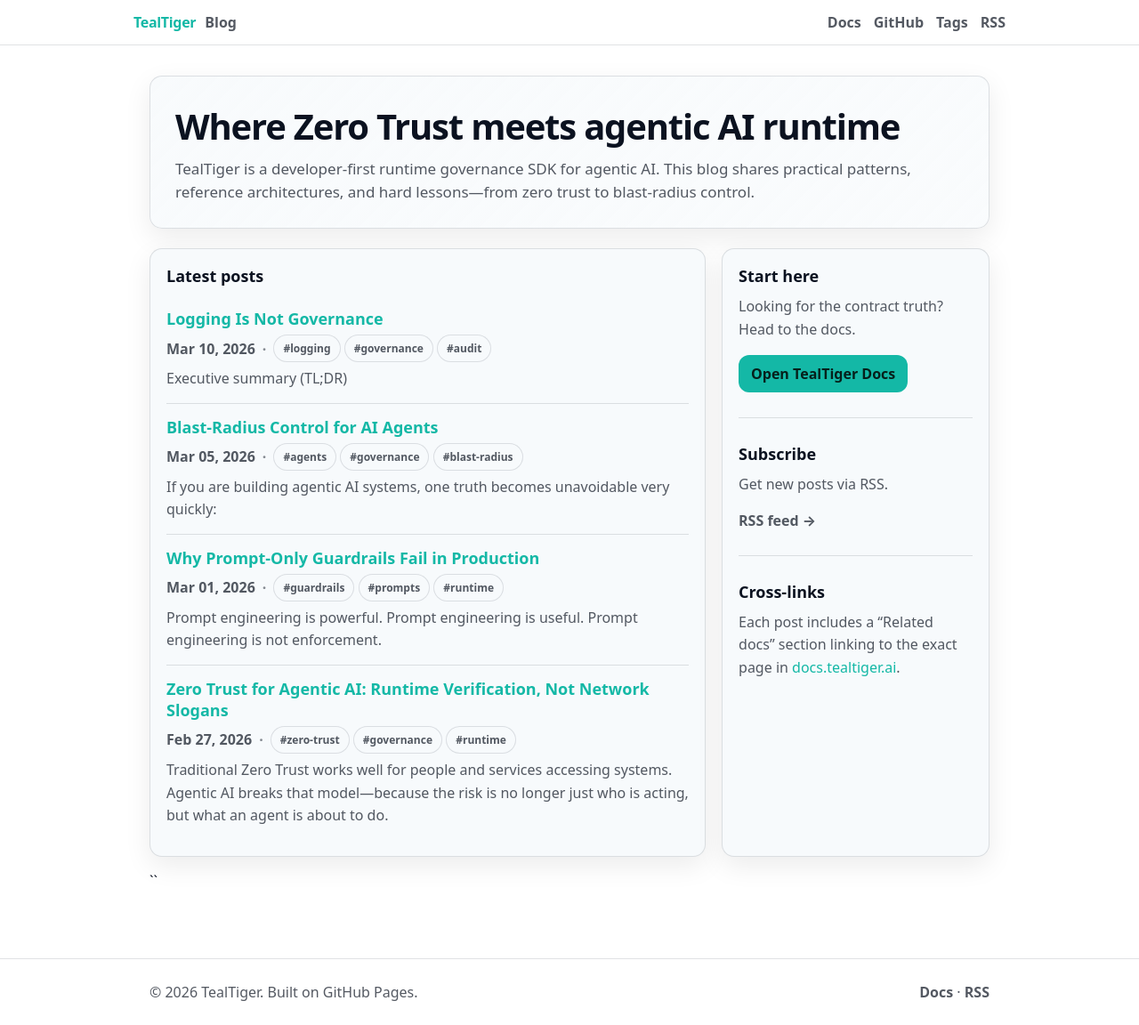
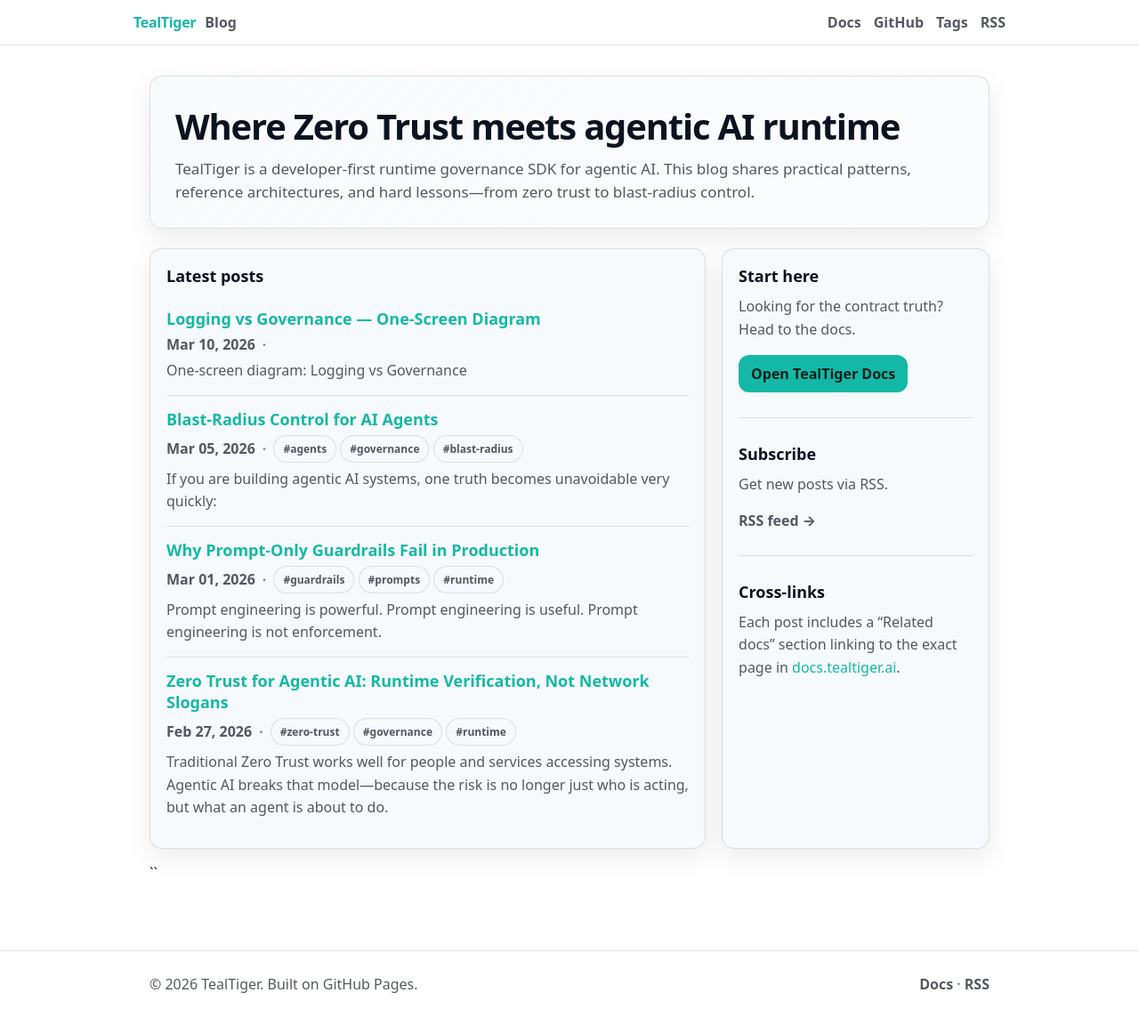
Before and after one commit to agentguard-ai/TealTiger-Blogs, a Jekyll site: the page built from index.md, in a window 1280 px wide and 1152 px high. Shown: the whole window at 89% size. Built offline with Jekyll 4.4.1, drawn with Linux system fonts in a browser that asks for light colours; some of the changed lines change nothing that is shown.

Commit message:
Update 2026-03-10-logging-is-not-governance.md

````diff
--- a/_posts/2026-03-10-logging-is-not-governance.md
+++ b/_posts/2026-03-10-logging-is-not-governance.md
@@ -1,288 +1,60 @@
 ---
-title: "Logging Is Not Governance"
-description: Observability tells you what happened. Governance decides what is allowed to happen. In agentic AI, confusing the two is a production incident waiting to happen.
+title: "Logging vs Governance — One‑Screen Diagram"
+description: A compact, one‑screen view showing where logging ends and governance must enforce in agentic AI systems.
 date: 2026-03-10 00:00:00 +0530
-tags: [logging, governance, audit, runtime, agents, security]
 ---
 
-## Executive summary (TL;DR)
-
-- **Logging is retrospective**: it records what happened after decisions are made.
-- **Governance is preventative/intervening**: it decides what is allowed to happen at runtime (allow/deny/redact/approve).
-- In agentic AI, **logs arrive after side effects** (emails sent, refunds issued, data leaked, budgets burned).
-- Mature systems do both: **runtime enforcement for containment** + **reason-coded audit events for proof and response**.
-
----
-
-## Diagram: logging vs governance (where controls actually live)
+## One‑screen diagram: Logging vs Governance
 
 ```text
-                ┌─────────────────────────── Agentic Workflow ────────────────────────────┐
-User / System → │  Prompt Ingress → Plan → Choose Tool → Call Tool → Aggregate Context →   │
-                │  Generate Output → Egress (send/return) → (Optional) Retry/Loop → Done   │
-                └─────────────────────────────────────────────────────────────────────────┘
+┌────────────────────────────── Agentic AI Runtime ──────────────────────────────┐
+│                                                                                │
+│  Prompt / Context                                                              │
+│        │                                                                       │
+│        ▼                                                                       │
+│  Plan / Reason                                                                 │
+│        │                                                                       │
+│        ▼                                                                       │
+│  Choose Tool ────────────────┐                                                 │
+│        │                     │                                                 │
+│        ▼                     │                                                 │
+│  Call Tool                   │                                                 │
+│        │                     │                                                 │
+│        ▼                     │                                                 │
+│  Generate Output              │                                                 │
+│        │                                                                       │
+│        ▼                                                                       │
+│  Egress (return / send)                                                        │
+│                                                                                │
+├──────────────────────── Decision Boundaries (Governance) ──────────────────────┤
+│                                                                                │
+│  [B1] Before Tool Call        [B2] Before Output Egress       [B3] Before Loop │
+│   ┌─────────────────┐         ┌─────────────────┐            ┌──────────────┐│
+│   │ Policy Eval      │         │ Policy Eval      │            │ Policy Eval  ││
+│   │ tool + args +    │         │ data + dest +    │            │ cost + steps ││
+│   │ context + risk   │         │ sensitivity      │            │ + tier       ││
+│   └───────┬─────────┘         └───────┬─────────┘            └───────┬──────┘│
+│           │                             │                                │       │
+│  Outcomes │                             │                                │       │
+│  allow / deny / approve / limit   allow / redact / block           allow / cap / stop
+│                                                                                │
+├────────────────────────────── Logging / Audit (After) ─────────────────────────┤
+│                                                                                │
+│  Audit Event (emitted after each boundary decision):                            │
+│  { policy_id, rule_id, decision, reason_codes, risk_score,                      │
+│    tool, args_hash, data_class, cost_ctx, trace_id }                            │
+│                                                                                │
+└────────────────────────────────────────────────────────────────────────────────┘
 
-Decision boundaries (where governance must enforce):
-  [B1] Before tool invocation            [B2] Before output egress             [B3] Before retries/escalation
-       ┌───────────────┐                     ┌───────────────┐                     ┌───────────────┐
-       │ Policy Eval    │                     │ Policy Eval    │                     │ Policy Eval    │
-       │ (context + risk│                     │ (data + dest + │                     │ (cost + steps +│
-       │  + tool + args)│                     │  sensitivity)  │                     │  model tier)   │
-       └───────┬───────┘                     └───────┬───────┘                     └───────┬───────┘
-               │                                         │                                         │
-
-Enforcement outcomes:
-   allow | deny | require-approval | transform/limit      allow | redact | block | require-approval  allow | cap | stop | downgrade
-
-Audit/telemetry (logging):
-   emits reason-coded event AFTER each boundary decision:
-   { policy_id, rule_id, decision, reason_codes, risk_score, tool, args_hash, data_class, cost_ctx, trace_id }
+Key distinction:
+- Governance = **decides and enforces** at boundaries
+- Logging    = **records** decisions after they happen
 ```
 
----
+### How to read this diagram
 
-“Don’t worry—we log everything.”
+- The **top flow** shows a typical agent execution path.
+- The **middle band** marks the only places governance actually works: decision boundaries.
+- The **bottom band** shows logging: essential for evidence, but always downstream.
 
-That sentence shows up in almost every early-stage agentic AI rollout.
-It’s usually said with good intent.
-It’s also usually wrong.
-
-Logging is essential.
-But **logging is not governance**.
-
-In production agentic systems, the gap between the two is where incidents live:
-- data leaks that were “caught in the logs”
-- tool actions that were “visible in tracing”
-- cost blowups that were “reported after the fact”
-
-This post explains the difference, why teams confuse them, and what governance looks like when it’s real.
-
----
-
-## Two different jobs: observe vs decide
-
-Think of it this way:
-
-- **Logging/observability** answers: *What happened?*
-- **Governance/enforcement** answers: *What is allowed to happen?*
-
-Logging is retrospective.
-Governance is preventative (or at least intervening).
-
-If a control only exists in dashboards, it is not a control.
-It is a report.
-
----
-
-## Why this confusion is so common
-
-Teams confuse logging with governance because logging feels like safety:
-
-- you can investigate incidents
-- you can build alerts
-- you can “prove” you’re compliant
-- you can show traceability
-
-And for many software systems, logging plus human response is often “good enough.”
-
-Agentic AI changes the game because actions happen at machine speed, often across multiple steps, sometimes with external side effects.
-
-By the time you see it in logs:
-- the email is already sent
-- the refund is already processed
-- the PII is already exposed
-- the budget is already burned
-
----
-
-## Logging is necessary, but it’s downstream
-
-Logs are downstream of decisions.
-
-When an agent decides to:
-- call a tool
-- fetch sensitive data
-- generate an output
-- escalate privileges
-- loop for 5 minutes
-
-Logging records the decision after the fact.
-
-Governance sits at the boundary and decides:
-- allow
-- deny
-- redact
-- require approval
-- downgrade capabilities
-- apply budget caps
-
-Governance is about *gates*.
-Logging is about *records*.
-
----
-
-## The agentic AI lifecycle makes this obvious
-
-In agentic workflows, risk appears at multiple points:
-
-1. **Prompt ingress**
-2. **Tool selection**
-3. **Tool invocation**
-4. **Intermediate context accumulation**
-5. **Output egress**
-6. **Retries / loops / escalation**
-7. **Cost growth**
-
-If your only control is “log and alert,” you are betting that:
-- alerts trigger quickly,
-- humans respond quickly,
-- the system can be rolled back,
-- and impact is reversible.
-
-Most AI incidents are not reversible.
-
----
-
-## “We have audit logs” is not a governance claim
-
-Auditing is about evidence.
-Governance is about constraint.
-
-An audit log that proves a leak occurred is useful for a postmortem.
-It does not prevent the leak.
-
-A mature system does both:
-
-- **audit events**: explain what happened, with reason codes
-- **runtime enforcement**: ensure unsafe outcomes don’t happen in the first place
-
-If you only have audit events, you have visibility—not safety.
-
----
-
-## The cost of confusing logging with governance
-
-When teams treat logging as governance, three predictable failures appear:
-
-### 1) Security failure: you detect exfiltration, not prevent it
-A model outputs secrets.
-A log entry records it.
-The secret is still gone.
-
-### 2) Reliability failure: you discover agent loops after budgets are exceeded
-A tracing system shows repeated calls.
-Finance shows the invoice.
-
-### 3) Compliance failure: you cannot prove policy enforcement
-Many compliance questions are not “did you log it?”
-They are:
-- *what controls prevented this?*
-- *what policy gates exist?*
-- *what happens on a policy violation?*
-- *how do you demonstrate deterministic behavior?*
-
-Logs alone rarely answer those questions convincingly.
-
----
-
-## What governance looks like in practice
-
-Governance is not a dashboard.
-It is a decision layer.
-
-In practice it means:
-
-### 1) Explicit policy evaluation at decision boundaries
-Before a tool call:
-- evaluate tool identity
-- validate arguments
-- verify workflow context
-- enforce thresholds
-
-Before output egress:
-- classify sensitivity
-- redact or block
-- restrict destinations
-
-### 2) Deterministic enforcement outcomes
-Every decision must result in:
-- allow
-- deny
-- redact
-- require approval
-
-Not “the model chose to be safe.”
-
-### 3) Reason-coded decisions
-When enforcement happens, emit an event that explains *why*:
-
-- policy id
-- rule id
-- reason codes
-- risk score
-- affected tool/output
-- budget context
-
-This is where audit becomes meaningful:
-not “we logged it,” but “we enforced it, here is the proof.”
-
-### 4) Progressive rollout modes
-Governance must support adoption:
-- log-only mode
-- warn mode
-- soft deny
-- hard deny
-
-This avoids “big bang” enforcement and helps teams converge on stable policy.
-
----
-
-## A simple test: can your system stop the action?
-
-Ask this:
-
-> If a policy is violated, can the system **stop** the tool call or **block/redact** the output?
-
-If the answer is “we’ll alert and investigate,” you have observability.
-You do not have governance.
-
----
-
-## The right division of labor
-
-The healthiest production posture is:
-
-- **Governance**: prevents unsafe actions at runtime
-- **Logging**: proves what happened and why, and supports response
-
-Governance reduces incident frequency and impact.
-Logging reduces time-to-understand.
-
-You want both.
-But they are not interchangeable.
-
----
-
-## Related docs (TealTiger)
-
-- **Audit event schema**: {{ site.docs_base }}/audit/audit-event-schema
-- **Logging behavior**: {{ site.docs_base }}/audit/logging-behavior
-- **Audit and redaction**: {{ site.docs_base }}/concepts/audit-and-redaction
-- **Policy modes**: {{ site.docs_base }}/concepts/policy-modes
-- **Cost metadata**: {{ site.docs_base }}/audit/cost-metadata
-
----
-
-### What to do next
-
-If you’re serious about agentic AI in production:
-
-1. Inventory tool side effects and data egress paths
-2. Add policy gates at tool-call and output boundaries
-3. Make enforcement deterministic (allow/deny/redact/approve)
-4. Emit reason-coded audit events for every decision
-5. Keep logging—but stop calling it governance
-
-Dashboards don’t prevent incidents.
-
-Governance does.
+If a control only exists in the bottom band, it is not a control.
````
